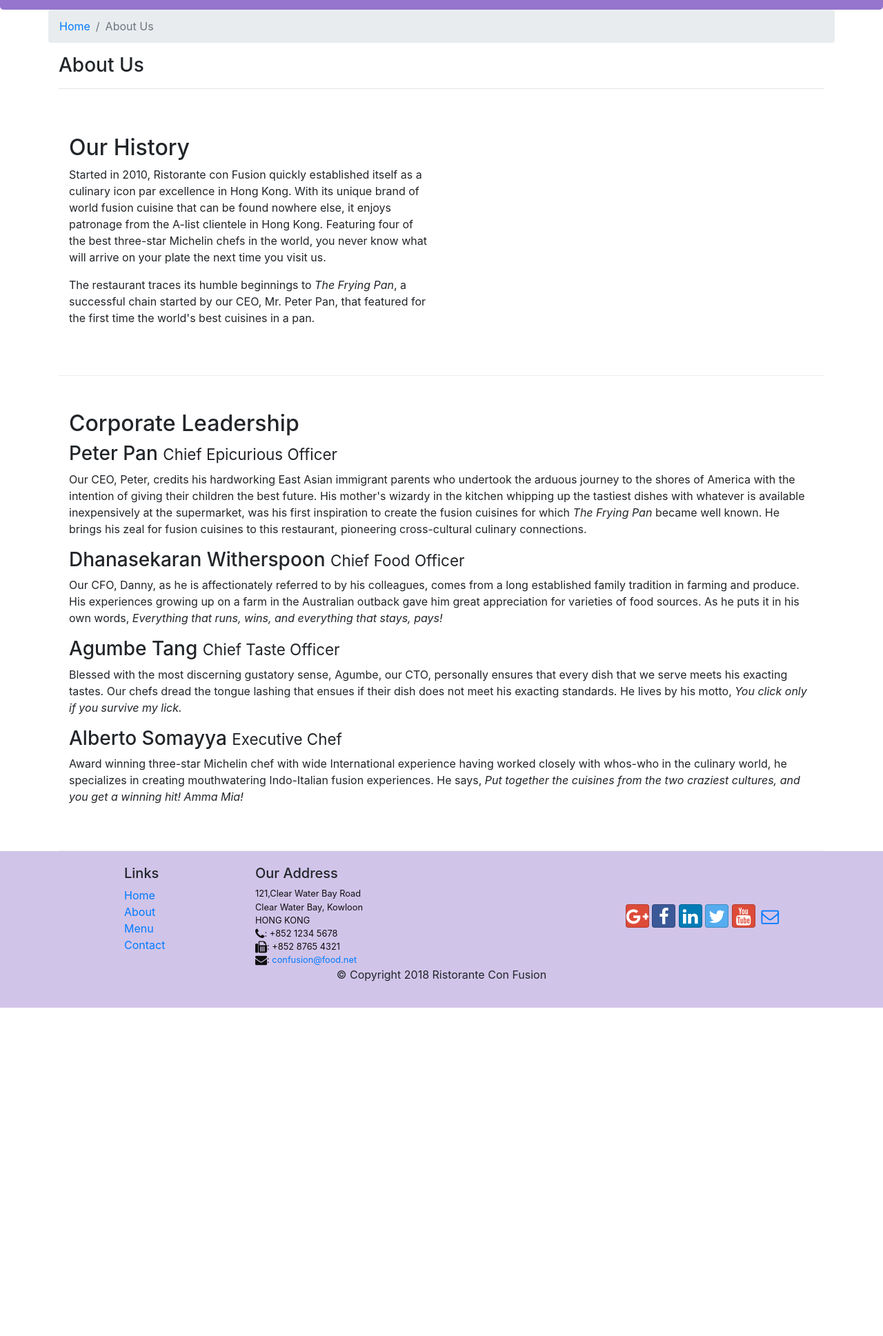
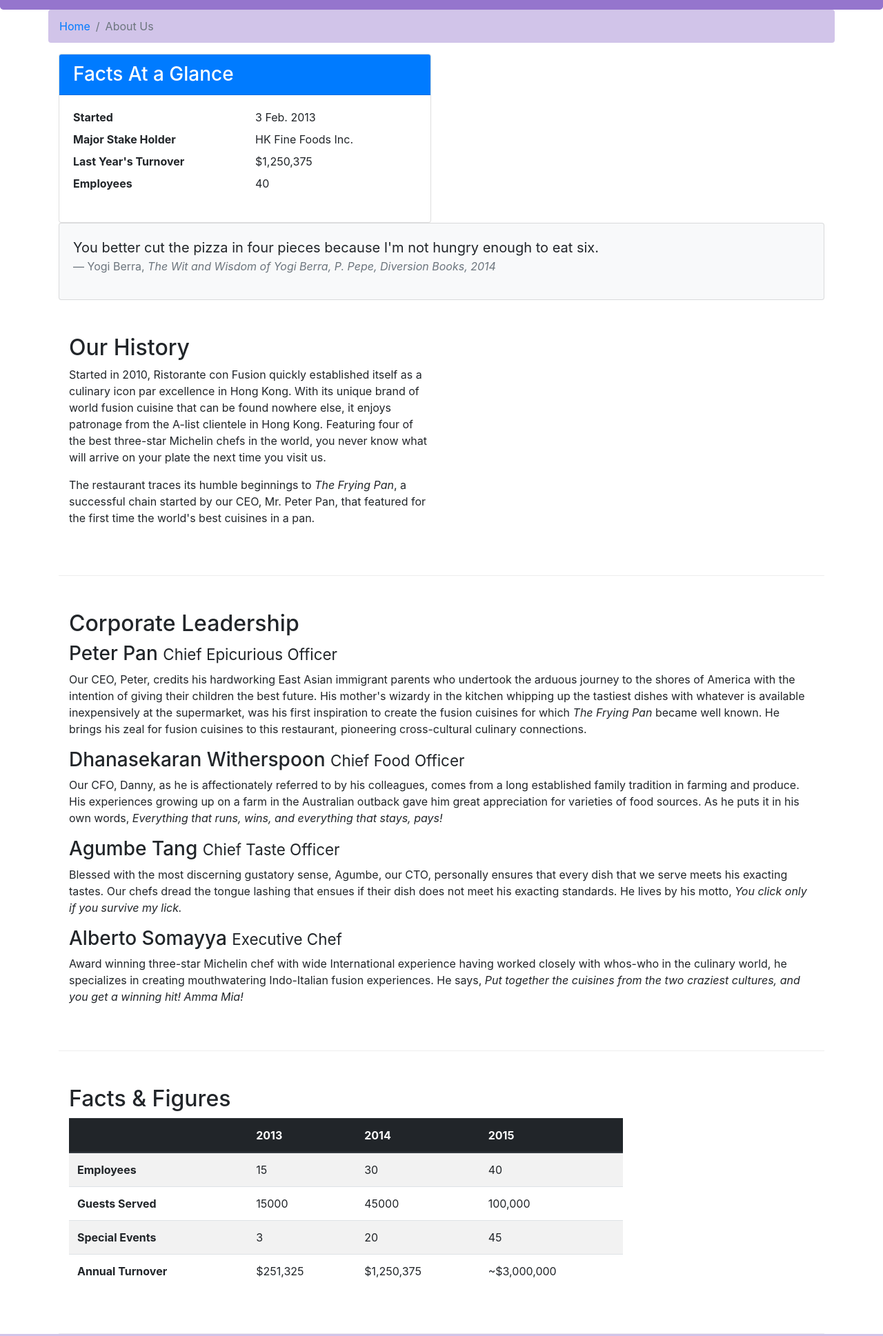
Before and after one commit to Danvaspri/low-q-attempt-of-a-webpage, a website: page aboutus.html in a window 1280 px wide. Shown: the part 320-2257 px from the top of the page at 69% size. Before the commit the page ends 1781 px from the top, so only its background shows below. Drawn offline with nearby package versions, Linux system fonts and the light colour scheme.

Commit message:
tables and cards

```diff
--- a/aboutus.html
+++ b/aboutus.html
@@ -56,9 +56,34 @@
                 <li class="breadcrumb-item"><a href="./index.html">Home</a></li>
                 <li class="breadcrumb-item active">About Us</li>
             </ol>
+            <div class="col-12 col-sm-6">
+                <div class="card">
+                    <h3 class="card-header bg-primary text-white">Facts At a Glance</h3>
+                    <div class="card-body">
+                        <dl class="row">
+                            <dt class="col-6">Started</dt>
+                            <dd class="col-6">3 Feb. 2013</dd>
+                            <dt class="col-6">Major Stake Holder</dt>
+                            <dd class="col-6">HK Fine Foods Inc.</dd>
+                            <dt class="col-6">Last Year's Turnover</dt>
+                            <dd class="col-6">$1,250,375</dd>
+                            <dt class="col-6">Employees</dt>
+                            <dd class="col-6">40</dd>
+                        </dl>
+                    </div>
+                </div>
+            </div>
             <div class="col-12">
-               <h3>About Us</h3>
-               <hr>
+                <div class="card card-body bg-light">
+                    <blockquote class="blockquote">
+                        <p class="mb-0">You better cut the pizza in four pieces because
+                            I'm not hungry enough to eat six.</p>
+                        <footer class="blockquote-footer">Yogi Berra,
+                            <cite title="Source Title">The Wit and Wisdom of Yogi Berra,
+                            P. Pepe, Diversion Books, 2014</cite>
+                        </footer>
+                    </blockquote>
+                </div>
             </div>
         </div>
 
@@ -94,6 +119,51 @@
                 </div>
             </div>
        </div>
+       <div class="row row-content">
+        <div class="col-12 col-sm-9">
+            <h2>Facts &amp; Figures</h2>
+            <div class="table-responsive">
+                <table class="table table-striped">
+                    <thead class="thead-dark">
+                        <tr>
+                            <th>&nbsp;</th>
+                            <th>2013</th>
+                            <th>2014</th>
+                            <th>2015</th>
+                        </tr>
+                    </thead>
+                    <tbody>
+                        <tr>
+                            <th>Employees</th>
+                            <td>15</td>
+                            <td>30</td>
+                            <td>40</td>
+                        </tr>
+                        <tr>
+                            <th>Guests Served</th>
+                            <td>15000</td>
+                            <td>45000</td>
+                            <td>100,000</td>
+                        </tr>
+                        <tr>
+                            <th>Special Events</th>
+                            <td>3</td>
+                            <td>20</td>
+                            <td>45</td>
+                        </tr>
+                        <tr>
+                            <th>Annual Turnover</th>
+                            <td>$251,325</td>
+                            <td>$1,250,375</td>
+                            <td>~$3,000,000</td>
+                        </tr>
+                    </tbody>
+                </table>
+            </div>
+        </div>
+         <div class="col-12 col-sm-3">
+        </div>
+   </div>
 
     </div>
 
--- a/css/styles.css
+++ b/css/styles.css
@@ -36,3 +36,9 @@ body{
 .navbar-dark {
      background-color: #512DA8;
 }
+.form-control {
+    background-color: #eee4ff;
+}
+.breadcrumb {
+    background-color: #D1C4E9;
+}
```
